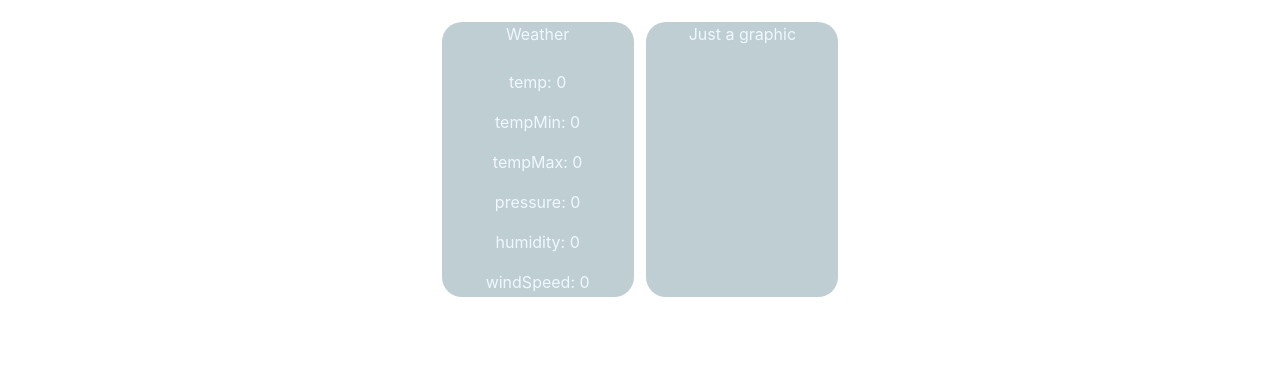
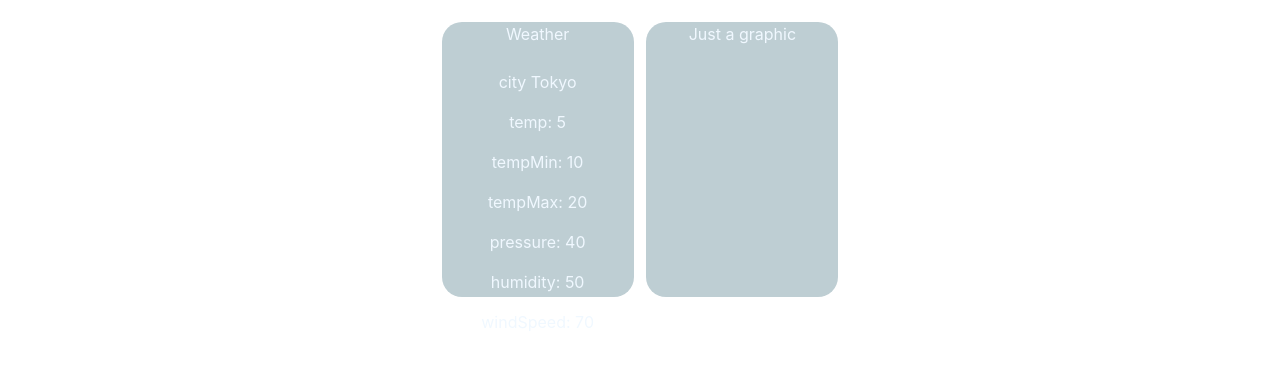
Before and after one commit to sabrina-delvalle/weather-app, a React (Create React App) app: page / in a window 1280 px wide. Shown: the part 294-660 px from the top of the page. Built offline with nearby package versions, Linux system fonts and the light colour scheme; no server answers; the HTML template or start-up script is replaced by a standard one.

Commit message:
Some state for weather component and still for keydown Enter event city prop

```diff
--- a/src/App.js
+++ b/src/App.js
@@ -2,14 +2,53 @@ import './App.css';
 import NavBar from './Component/NavBar';
 import Search from './Component/Search';
 import Weather from './Component/Weather';
+import React, { Component } from 'react';
 
-function App() {
-  return (<div>
-    <NavBar />
-    <Search />
-    <Weather />
-  </div>
-  );
+
+
+class App extends Component {
+
+/*   constructor(props) {
+    super(props);
+      this.state = {
+        city: 'Tokyo',
+        temp: 5,
+        tempMin: 10,
+        tempMax: 20,
+        pressure: 40,
+        humidity: 50,
+        windSpeed: 70
+      }
+    } */
+
+    state = {
+      city: 'Tokyo',
+      temp: 5,
+      tempMin: 10,
+      tempMax: 20,
+      pressure: 40,
+      humidity: 50,
+      windSpeed: 70
+    }
+
+render() {
+    return (
+    <div>
+      <NavBar />
+      <Search
+        city={this.state.city}
+      />
+      <Weather
+          city={this.state.city}
+          temp={this.state.temp}
+          tempMin={this.state.tempMin}
+          tempMax={this.state.tempMax}
+          pressure={this.state.pressure}
+          humidity={this.state.humidity}
+          windSpeed={this.state.windSpeed}/>
+    </div>
+    );
+  }
 }
 
 export default App;
--- a/src/Component/Search.js
+++ b/src/Component/Search.js
@@ -1,6 +1,19 @@
-import React from "react";
+import React, {useEffect} from "react";
 
 function Search() {
+
+/*   const keysPressedDown = useRef({}); ADD USE REF!!*/
+
+  useEffect(() => {
+    window.addEventListener("keydown",
+        (event) => {
+            // Enter
+            if (event.key === 13) {
+                /* keysPressedDown.current[event.key] = true; */
+                searchCity();
+            }
+        });
+      }, []);
 
   function searchCity() {
     const city = 'Caracas';
@@ -34,8 +47,7 @@ function Search() {
   }
 
   return <div className="search-line">
-            <input name="search-bar-principal" type='text' placeholder="search" className="bar-finder"></input>
-            <h2>{searchCity()}</h2>
+            <input name="search-bar-principal" type='text' placeholder="search" className="bar-finder" onKeyDown={() => {searchCity()}}></input>
         </div>
 }
 
--- a/src/Component/Weather.js
+++ b/src/Component/Weather.js
@@ -2,28 +2,18 @@ import React, { Component } from "react";
 
 class Weather extends Component {
 
-  constructor(props){
-    super(props);
-    this.state = {
-      temp: 0,
-      tempMin: 0,
-      tempMax: 0,
-      pressure: 0,
-      humidity: 0,
-      windSpeed: 0
-    }
-  }
-
   render() {
+    const { city, temp, tempMin, tempMax, pressure, humidity, windSpeed } = this.props;
     return <div className="Weather-Info">
                 <div className="weather-op"> Weather
                 <br /><br />
-                <p>temp: {this.state.temp}</p>
-                <p>tempMin: {this.state.tempMin}</p>
-                <p>tempMax: {this.state.tempMax}</p>
-                <p>pressure: {this.state.pressure}</p>
-                <p>humidity: {this.state.humidity}</p>
-                <p>windSpeed: {this.state.windSpeed}</p>
+                <p> city {city}</p>
+                <p>temp: {temp}</p>
+                <p>tempMin: {tempMin}</p>
+                <p>tempMax: {tempMax}</p>
+                <p>pressure: {pressure}</p>
+                <p>humidity: {humidity}</p>
+                <p>windSpeed: {windSpeed}</p>
                 </div>
                 <div className="weather-op">Just a graphic</div>
             </div>;
```
